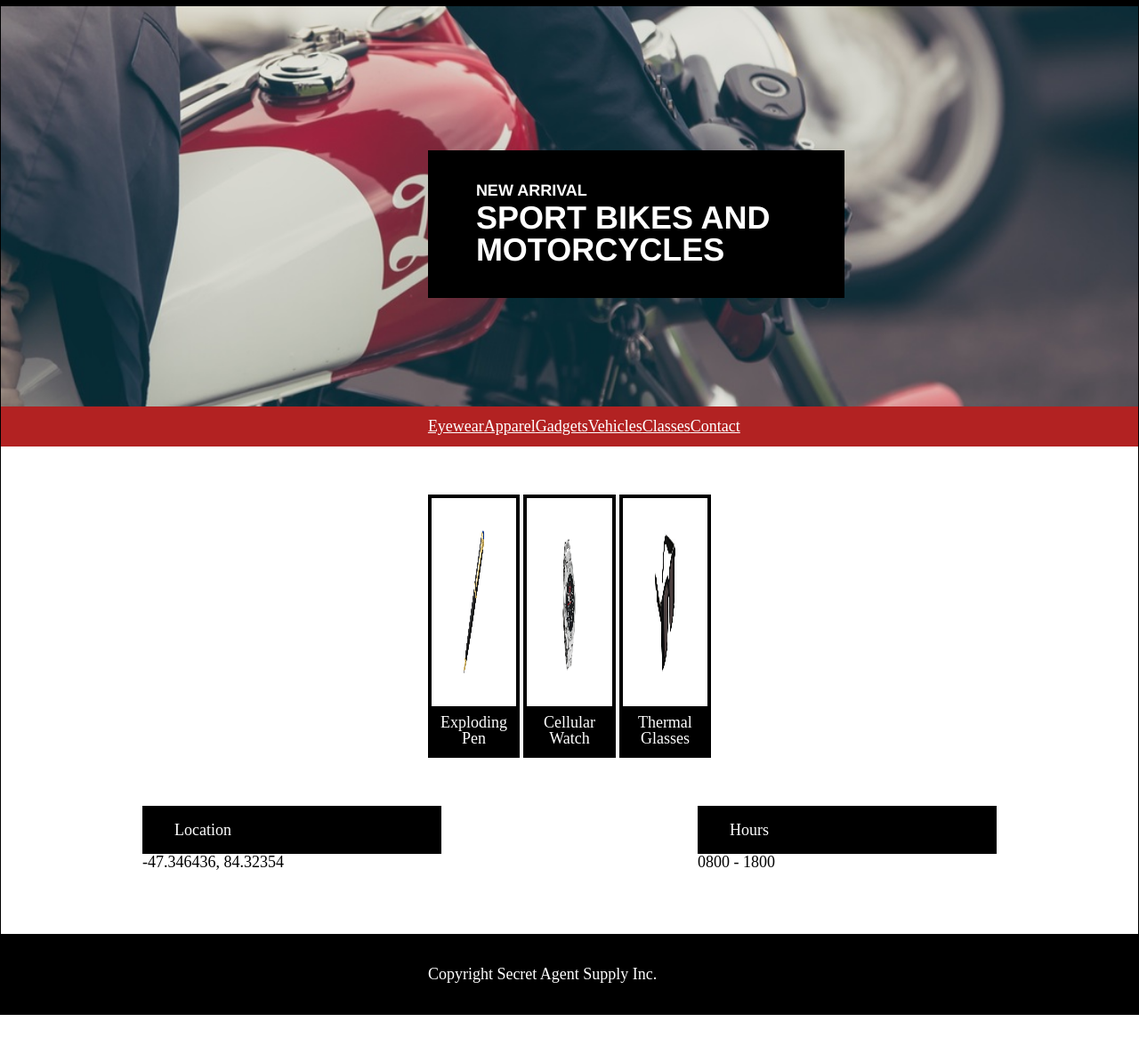
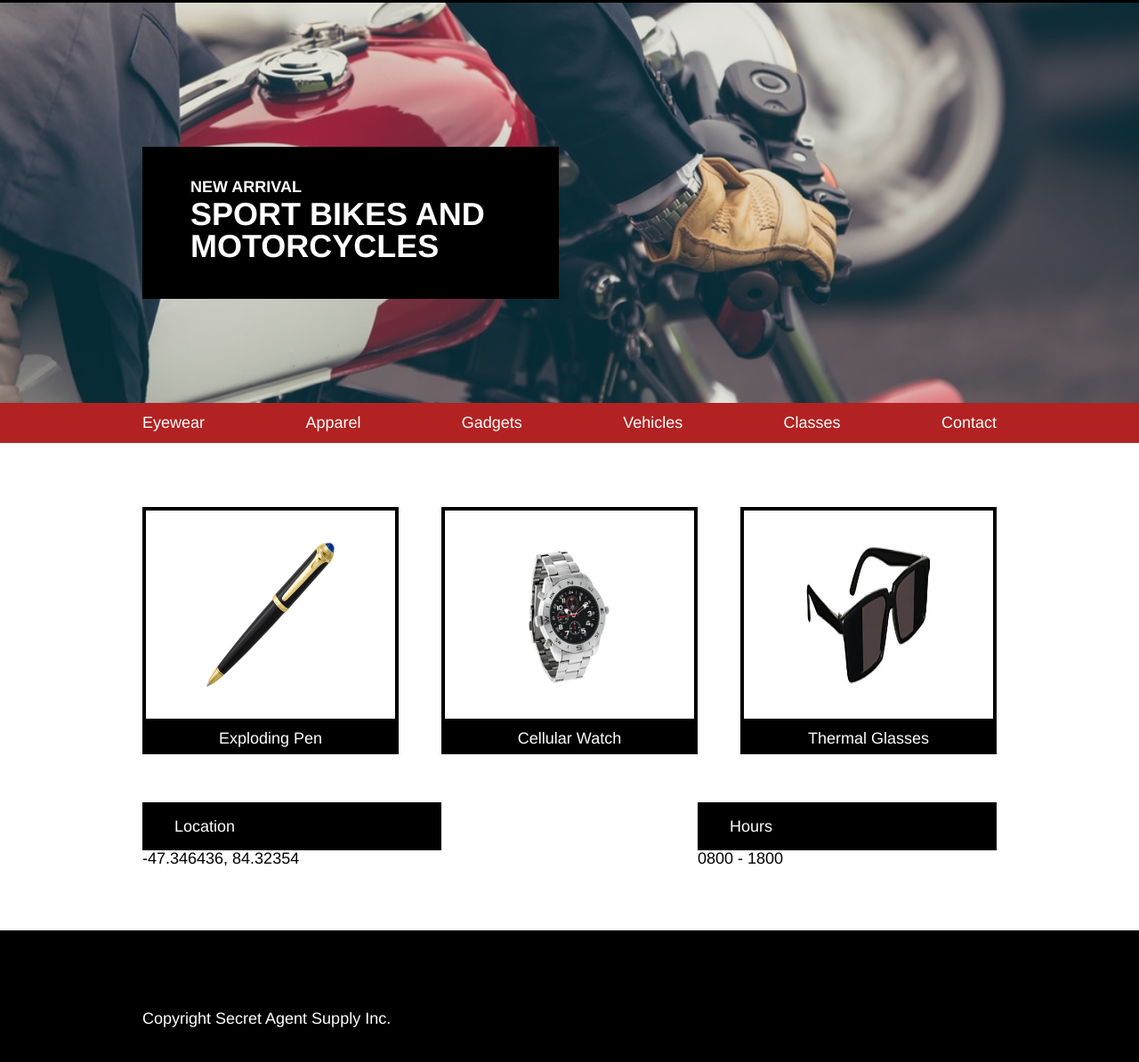
Before and after one commit to JedoKishi/Secret-Agent-Supply, a plain HTML site: page index.html in a window 1280 px wide. Shown: the part 48-1242 px from the top of the page at 89% size. Before the commit the page ends 1189 px from the top, so only its background shows below. Drawn offline with Linux system fonts and the light colour scheme.

Commit message:
redid html and css

```diff
--- a/index.html
+++ b/index.html
@@ -7,25 +7,33 @@
     <link rel="stylesheet" href="resources\css\style.css" type="text/css">
   </head>
   <body>
+
+<!--main container-->
+    <div class="main-container">
+
 <!--Header duh-->
+    <div class="logo-header">
+      <div class="container">
         <header>
           <img src="resources\images\logo.png">
           <span>SECRET AGENT SUPPLY INC.</span>
         </header>
+      </div>
+    </div>
 
-<!--main container-->
+<!--banner img-->
+    <div class="banner">
       <div class="container">
-
-<!--title img-->
-    <div class="title-img">
-      <div class="title-text">
-        <span>NEW ARRIVAL</span>
+        <div class="banner-text">
+          <h4>NEW ARRIVAL</h4>
           <h1>SPORT BIKES AND MOTORCYCLES</h1>
+        </div>
       </div>
     </div>
 
 <!--site nav-->
-    <div class="site-nav">
+    <div class="nav-container">
+      <div class="container">
         <nav>
           <a href="#">Eyewear</a>
           <a href="#">Apparel</a>
@@ -35,38 +43,45 @@
           <a href="#">Contact</a>
         </nav>
       </div>
+    </div>
+
+    <div class="mobile-nav container">
+      <a href="#">Menu</a>
+    </div>
 
 <!--products-->
+    <div class="container">
       <div class="products">
-      <div class="item-one">
+        <div class="item">
+          <div class="product-img">
             <img src="resources\images\pen.png" alt="Picture of a blue and gold pen">
-        <span>Exploding Pen</span>
           </div>
-      <div class="item-two">
+            <span class="description">Exploding Pen</span>
+        </div>
+        <div class="item">
+          <div class="product-img">
             <img src="resources\images\watch.png" alt="Picture of a silver watch">
-        <span>Cellular Watch</span>
           </div>
-      <div class="item-three">
+          <span class="description">Cellular Watch</span>
+        </div>
+        <div class="item">
+          <div class="product-img">
             <img src="resources\images\glasses.png" alt="Picture of black sunglasses">
-        <span>Thermal Glasses</span>
+          </div>
+          <span class="description">Thermal Glasses</span>
+        </div>
       </div>
     </div>
 
 <!--store info-->
+      <div class="container">
         <div class="store-info">
-        <div class="info-container">
-          <div class="location">
-            <span>Location</span>
-          </div>
-          <div class="coordinates">
+          <div class="info">
+            <span class="title">Location</span>
             <span>-47.346436, 84.32354</span>
           </div>
-        </div>
-        <div class="info-container">
-          <div class="hours">
-            <span>Hours</span>
-          </div>
-          <div class="time">
+          <div class="info">
+            <span class="title">Hours</span>
             <span>0800 - 1800</span>
           </div>
         </div>
@@ -74,7 +89,9 @@
 
 <!--footer-->
     <footer>
+      <div class="container">
         <span>Copyright Secret Agent Supply Inc.</span>
+      </div>
     </footer>
 
     </div>
--- a/resources/css/style.css
+++ b/resources/css/style.css
@@ -1,143 +1,133 @@
 html{
   font-size: 18px;
+}
+
+.container{
+  max-width: 960px;
+  margin: 0 auto;
+}
+
+body{
+  font-family: Helvetica;
+}
+/*header*/
+.logo-header{
+  background-color: black;
   color: white;
 }
 
-.container{
-  margin: 0 auto;
+header{
   display: flex;
-  justify-content: center;
-  border: 1px solid black;
-  flex-direction: column;
-}
-
-header,
-.title-text{
-  background-color: black;
-  font-family: Helvetica;
-}
-
-/*Header*/
-header{
-
-  font-size: 1rem;
-  margin: auto;
-  padding: 0.66rem 0rem 0.66rem 480px;
+  align-items: center;
+  padding: 0.66rem 0 0.66rem 0.5rem;
 }
 
 header img{
   height: 1.5rem;
-  margin-left: 0.5rem;
-  margin-right: 1rem;
+  padding-right: 1rem;
 }
 
-header span{
-  margin: 0.66rem 0px;
+/*banner*/
+h1,
+h4{
+  font-weight: bold;
 }
 
-/*title img*/
-.title-img{
+h4{
+  font-size: 1rem;
+}
+
+h1{
+  font-size: 2rem;
+  margin: 0.25rem 0;
+}
+
+.banner{
   background-image: url(../images/moto.jpeg);
+  height: 25rem;
   background-repeat: no-repeat;
   background-size: cover;
   background-position: center;
-  height: 25rem;
 }
 
-.title-text{
+.banner-text{
+  background-color: black;
+  color: white;
   width: 20rem;
+  top: 9rem;
+  position: relative;
   padding: 2rem 3rem;
-  margin-top: 9rem;
-  margin-left: 26.66rem;
 }
 
-.title-text span,
-.title-text h1{
-  font-weight: bold;
+/*site nav*/
+.nav-container{
+  background-color: firebrick;
+  padding: 0.75rem 0;
 }
 
-.title-text h1{
-  font-size: 2rem;
-  margin-top: 0.25rem;
-}
-
-/*site-nav*/
-.site-nav{
-  display: flex;
-  background-color: firebrick;
+a{
+  color: white;
+  text-decoration: none;
 }
 
 nav{
   display: flex;
-  padding: 0.75rem 0rem;
-  justify-content: space-between;
-  width: 100%;
-  margin: 0rem 26.66rem;
-}
-
-a{
-  color: white;
-}
-
-/*products*/
-.products{
-  display: flex;
-  margin: 3rem 26.66rem;
   justify-content: space-between;
 }
 
-.item-one,
-.item-two,
-.item-three{
+/*Products*/
+.products{
   display: flex;
-  flex-direction: column;
-  border: 4px solid black;
+  justify-content: space-between;
+  margin-top: 3rem;
+}
+
+.item{
   width: 30%;
 }
 
-.products img{
+.product-img{
+  display: flex;
+  border: 4px solid black;
+  padding: 2rem 0;
+  justify-content: center;
   height: 9rem;
-  margin: 2rem;
 }
 
-.products span{
+.product-img img{
+  max-width: 8rem;
+}
+
+.description{
+  display: block;
   background-color: black;
-  width: 100%;
-  padding: 0.5rem 0rem;
+  color: white;
   text-align: center;
+  padding: 0.5rem 0;
 }
 
 /*store info*/
 .store-info{
   display: flex;
-  width: 53.33rem;
-  margin: auto;
   justify-content: space-between;
-  margin-bottom: 4rem;
-
+  margin-top: 3rem;
 }
 
-.info-container{
-  display: flex;
-  flex-direction: column;
+.title{
+  display: block;
+  background-color: black;
+  color: white;
+  padding: 1rem 2rem;
+}
+
+.info{
   width: 35%;
 }
 
-.location,
-.hours{
+/*Copyright*/
+footer{
   background-color: black;
-  padding: 1rem 2rem;
+  color: white;
+  padding: 5rem 0;
+  margin-top: 4rem;
 }
-.coordinates,
-.time{
-  color: black;
-}
-
-/*footer*/
-footer{
-  display: flex;
-  background-color: black;
-  height: 5rem;
-  align-items: center;
-  padding-left: 26.66rem;
-}
```
Lines whose indentation alone changed are shown as unchanged.
